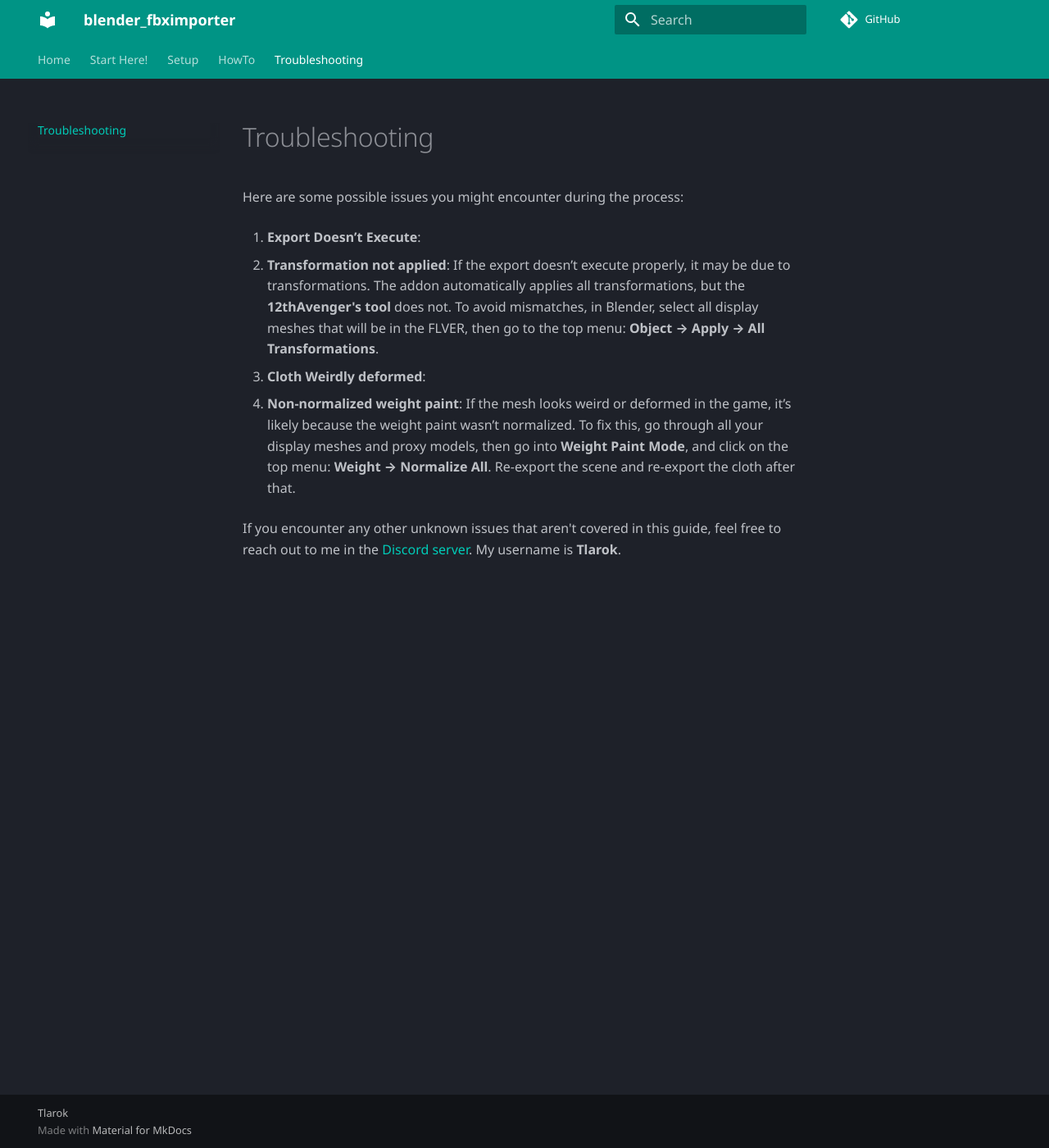
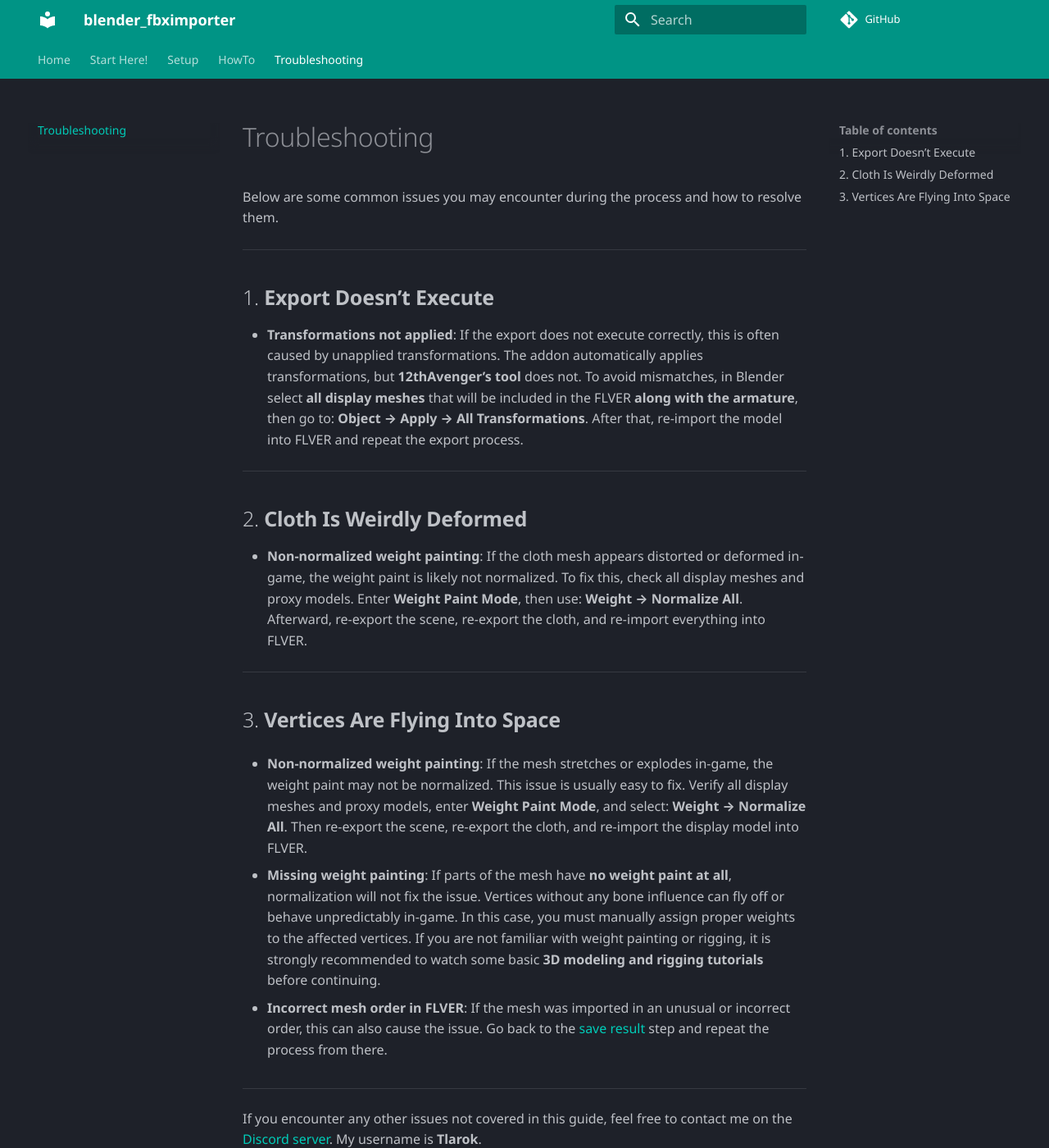
Before and after one commit to tlarok/blender-fbximporter, an MkDocs documentation site: the page built from docs/troubleshooting.md, in a window 1280 px wide and 1400 px high. Shown: the whole window at 82% size. Built offline with MkDocs 1.6.1 and Material for MkDocs 9.7.7, drawn with Linux system fonts in a browser that asks for light colours; comment, search, counter and statistics services are not loaded.

Commit message:
troubleshooting update

```diff
--- a/docs/troubleshooting.md
+++ b/docs/troubleshooting.md
@@ -1,13 +1,42 @@
 # Troubleshooting
 
-Here are some possible issues you might encounter during the process:
+Below are some common issues you may encounter during the process and how to resolve them.
 
-1. **Export Doesn’t Execute**:
+---
 
-   * **Transformation not applied**: If the export doesn’t execute properly, it may be due to transformations. The addon automatically applies all transformations, but the **12thAvenger's tool** does not. To avoid mismatches, in Blender, select all display meshes that will be in the FLVER, then go to the top menu: **Object → Apply → All Transformations**.
+## 1. **Export Doesn’t Execute**
 
-2. **Cloth Weirdly deformed**:
+* **Transformations not applied**:
+  If the export does not execute correctly, this is often caused by unapplied transformations. The addon automatically applies transformations, but **12thAvenger’s tool** does not.
+  To avoid mismatches, in Blender select **all display meshes** that will be included in the FLVER **along with the armature**, then go to:
+  **Object → Apply → All Transformations**.
+  After that, re-import the model into FLVER and repeat the export process.
 
-   * **Non-normalized weight paint**: If the mesh looks weird or deformed in the game, it’s likely because the weight paint wasn’t normalized. To fix this, go through all your display meshes and proxy models, then go into **Weight Paint Mode**, and click on the top menu: **Weight → Normalize All**. Re-export the scene and re-export the cloth after that.
+---
 
-If you encounter any other unknown issues that aren't covered in this guide, feel free to reach out to me in the [Discord server](https://discord.gg/zcvPMmBF). My username is **Tlarok**.
+## 2. **Cloth Is Weirdly Deformed**
+
+* **Non-normalized weight painting**:
+  If the cloth mesh appears distorted or deformed in-game, the weight paint is likely not normalized. To fix this, check all display meshes and proxy models. Enter **Weight Paint Mode**, then use:
+  **Weight → Normalize All**.
+  Afterward, re-export the scene, re-export the cloth, and re-import everything into FLVER.
+
+---
+
+## 3. **Vertices Are Flying Into Space**
+
+* **Non-normalized weight painting**:
+  If the mesh stretches or explodes in-game, the weight paint may not be normalized. This issue is usually easy to fix. Verify all display meshes and proxy models, enter **Weight Paint Mode**, and select:
+  **Weight → Normalize All**.
+  Then re-export the scene, re-export the cloth, and re-import the display model into FLVER.
+
+* **Missing weight painting**:
+  If parts of the mesh have **no weight paint at all**, normalization will not fix the issue. Vertices without any bone influence can fly off or behave unpredictably in-game.
+  In this case, you must manually assign proper weights to the affected vertices. If you are not familiar with weight painting or rigging, it is strongly recommended to watch some basic **3D modeling and rigging tutorials** before continuing.
+
+* **Incorrect mesh order in FLVER**:
+  If the mesh was imported in an unusual or incorrect order, this can also cause the issue. Go back to the [save result](howto/save_result.md) step and repeat the process from there.
+
+---
+
+If you encounter any other issues not covered in this guide, feel free to contact me on the [Discord server](https://discord.gg/zcvPMmBF). My username is **Tlarok**.
```
